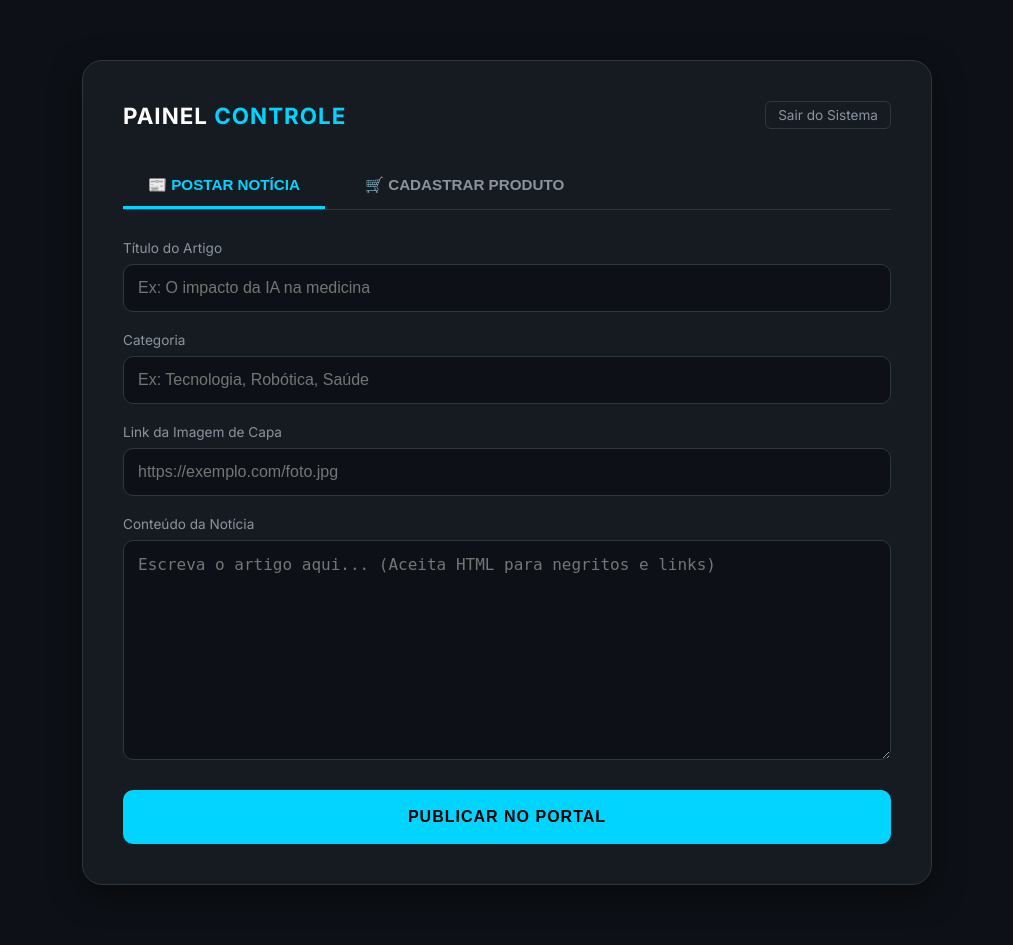
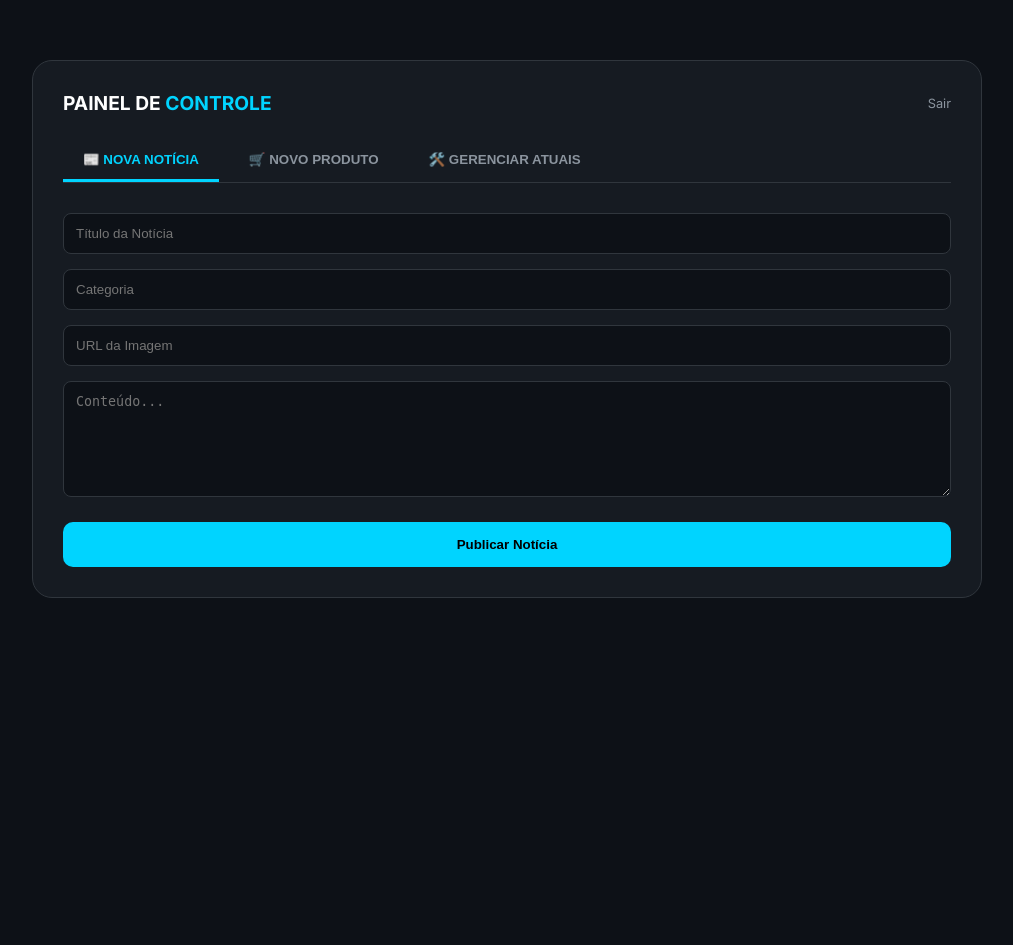
Before and after one commit to cleitonleitesantos20-beep/portal-ia, a FastAPI app: page /admin in a window 1280 px wide. Shown: the whole page, without its empty margins (133-1146 px from the left). After the commit the page ends 598 px from the top, so only its background shows below. Run offline with FastAPI, Linux system fonts and the light colour scheme.

Commit message:
admin.html

```diff
--- a/templates/admin.html
+++ b/templates/admin.html
@@ -7,209 +7,101 @@
     <link rel="stylesheet" href="/static/style.css">
     <style>
         :root {
-            --bg-black: #0d1117;
-            --card-gray: #161b22;
-            --border-gray: #30363d;
-            --neon-blue: #00d4ff;
-            --neon-purple: #bc8cff;
-            --text-gray: #8b949e;
+            --bg-black: #0d1117; --card-gray: #161b22; --border-gray: #30363d;
+            --neon-blue: #00d4ff; --neon-purple: #bc8cff; --text-gray: #8b949e; --danger: #ff4d4d;
         }
-
-        body {
-            background: var(--bg-black);
-            color: white;
-            padding: 20px;
-            font-family: 'Inter', system-ui, sans-serif;
-        }
-
-        .admin-container {
-            max-width: 850px;
-            margin: 40px auto;
-            background: var(--card-gray);
-            padding: 40px;
-            border-radius: 20px;
-            border: 1px solid var(--border-gray);
-            box-shadow: 0 10px 30px rgba(0,0,0,0.5);
-        }
-
-        /* Topo do Painel */
-        .admin-header {
-            display: flex;
-            justify-content: space-between;
-            align-items: center;
-            margin-bottom: 35px;
-        }
-
-        /* Sistema de Abas Navegação */
-        .tab-menu {
-            display: flex;
-            gap: 15px;
-            margin-bottom: 30px;
-            border-bottom: 1px solid var(--border-gray);
-        }
-
-        .tab-btn {
-            background: transparent;
-            border: none;
-            color: var(--text-gray);
-            padding: 12px 25px;
-            cursor: pointer;
-            font-weight: 600;
-            font-size: 0.95rem;
-            transition: all 0.3s ease;
-            border-bottom: 3px solid transparent;
-        }
-
-        .tab-btn.active {
-            color: var(--neon-blue);
-            border-bottom-color: var(--neon-blue);
-        }
-
+        body { background: var(--bg-black); color: white; padding: 20px; font-family: 'Inter', sans-serif; }
+        .admin-container { max-width: 950px; margin: 40px auto; background: var(--card-gray); padding: 30px; border-radius: 20px; border: 1px solid var(--border-gray); }
+        .tab-menu { display: flex; gap: 10px; margin-bottom: 30px; border-bottom: 1px solid var(--border-gray); overflow-x: auto; }
+        .tab-btn { background: transparent; border: none; color: var(--text-gray); padding: 12px 20px; cursor: pointer; font-weight: 600; white-space: nowrap; border-bottom: 3px solid transparent; }
+        .tab-btn.active { color: var(--neon-blue); border-bottom-color: var(--neon-blue); }
         .tab-content { display: none; animation: fadeIn 0.4s ease; }
         .tab-content.active { display: block; }
+        @keyframes fadeIn { from { opacity: 0; } to { opacity: 1; } }
 
-        @keyframes fadeIn {
-            from { opacity: 0; transform: translateY(10px); }
-            to { opacity: 1; transform: translateY(0); }
-        }
+        form { display: flex; flex-direction: column; gap: 15px; }
+        .form-row { display: grid; grid-template-columns: 1fr 1fr; gap: 15px; }
+        input, textarea, select { padding: 12px; background: #0d1117; border: 1px solid var(--border-gray); color: white; border-radius: 8px; }
+        .btn-submit { background: var(--neon-blue); color: black; border: none; padding: 15px; border-radius: 10px; font-weight: bold; cursor: pointer; margin-top: 10px; }
 
-        /* Formulários */
-        form { display: flex; flex-direction: column; gap: 20px; }
-
-        .form-group { display: flex; flex-direction: column; gap: 8px; }
-
-        label { font-size: 0.85rem; color: var(--text-gray); font-weight: 500; }
-
-        input, textarea, select {
-            padding: 14px;
-            background: #0d1117;
-            border: 1px solid var(--border-gray);
-            color: white;
-            border-radius: 10px;
-            font-size: 1rem;
-            transition: 0.3s;
-        }
-
-        input:focus, textarea:focus, select:focus {
-            border-color: var(--neon-blue);
-            outline: none;
-            box-shadow: 0 0 10px rgba(0, 212, 255, 0.1);
-        }
-
-        /* Botões */
-        .btn-submit {
-            background: var(--neon-blue);
-            color: black;
-            border: none;
-            padding: 18px;
-            border-radius: 10px;
-            font-weight: bold;
-            cursor: pointer;
-            font-size: 1rem;
-            text-transform: uppercase;
-            letter-spacing: 1px;
-            transition: 0.3s;
-            margin-top: 10px;
-        }
-
-        .btn-submit:hover {
-            filter: brightness(1.2);
-            transform: translateY(-3px);
-            box-shadow: 0 5px 15px rgba(0, 212, 255, 0.3);
-        }
-
-        .purple-btn { background: var(--neon-purple); }
-        .purple-btn:hover { box-shadow: 0 5px 15px rgba(188, 140, 255, 0.3); }
-
+        /* Estilo da Lista de Gerenciamento */
+        .manage-item { display: flex; justify-content: space-between; align-items: center; padding: 15px; border-bottom: 1px solid var(--border-gray); }
+        .manage-item:hover { background: #1c2128; }
+        .btn-delete { background: var(--danger); color: white; border: none; padding: 5px 12px; border-radius: 5px; cursor: pointer; font-size: 0.8rem; }
     </style>
 </head>
 <body>
 
     <div class="admin-container">
-        <header class="admin-header">
-            <h1 style="margin: 0; font-size: 1.4rem; letter-spacing: 1px;">
-                PAINEL <span style="color: var(--neon-blue);">CONTROLE</span>
-            </h1>
-            <a href="/" style="color: var(--text-gray); text-decoration: none; font-size: 0.85rem; border: 1px solid var(--border-gray); padding: 5px 12px; border-radius: 6px;">
-                Sair do Sistema
-            </a>
+        <header style="display: flex; justify-content: space-between; align-items: center; margin-bottom: 25px;">
+            <h1 style="margin: 0; font-size: 1.2rem;">PAINEL DE <span style="color: var(--neon-blue);">CONTROLE</span></h1>
+            <a href="/" style="color: var(--text-gray); text-decoration: none; font-size: 0.8rem;">Sair</a>
         </header>
 
         <nav class="tab-menu">
-            <button class="tab-btn active" onclick="openTab(event, 'noticia')">📰 POSTAR NOTÍCIA</button>
-            <button class="tab-btn" onclick="openTab(event, 'produto')">🛒 CADASTRAR PRODUTO</button>
+            <button class="tab-btn active" onclick="openTab(event, 'noticia')">📰 NOVA NOTÍCIA</button>
+            <button class="tab-btn" onclick="openTab(event, 'produto')">🛒 NOVO PRODUTO</button>
+            <button class="tab-btn" onclick="openTab(event, 'gerenciar')">🛠️ GERENCIAR ATUAIS</button>
         </nav>
 
         <div id="noticia" class="tab-content active">
             <form action="/admin/postar" method="post">
-                <div class="form-group">
-                    <label>Título do Artigo</label>
-                    <input type="text" name="titulo" placeholder="Ex: O impacto da IA na medicina" required>
-                </div>
-
-                <div class="form-group">
-                    <label>Categoria</label>
-                    <input type="text" name="categoria" placeholder="Ex: Tecnologia, Robótica, Saúde" required>
-                </div>
-
-                <div class="form-group">
-                    <label>Link da Imagem de Capa</label>
-                    <input type="url" name="imagem_url" placeholder="https://exemplo.com/foto.jpg" required>
-                </div>
-
-                <div class="form-group">
-                    <label>Conteúdo da Notícia</label>
-                    <textarea name="conteudo" placeholder="Escreva o artigo aqui... (Aceita HTML para negritos e links)" rows="10" required></textarea>
-                </div>
-
-                <button type="submit" class="btn-submit">Publicar no Portal</button>
+                <input type="text" name="titulo" placeholder="Título da Notícia" required>
+                <input type="text" name="categoria" placeholder="Categoria" required>
+                <input type="url" name="imagem_url" placeholder="URL da Imagem" required>
+                <textarea name="conteudo" placeholder="Conteúdo..." rows="6" required></textarea>
+                <button type="submit" class="btn-submit">Publicar Notícia</button>
             </form>
         </div>
 
         <div id="produto" class="tab-content">
             <form action="/admin/cadastrar_produto" method="post">
-                <div class="form-group">
-                    <label>Nome do Produto/Robô</label>
-                    <input type="text" name="nome" placeholder="Ex: Nexus Mines Bot" required>
+                <div class="form-row">
+                    <input type="text" name="nome" placeholder="Nome do Produto" required>
+                    <input type="text" name="categoria_txt" placeholder="Categoria Visual" required>
+                </div>
+                <div class="form-row">
+                    <select name="tipo">
+                        <option value="web_bot">🤖 Web Bot</option>
+                        <option value="trade_bot">📊 Trade Bot</option>
+                        <option value="ebook">📚 E-book</option>
+                        <option value="infoproduto">🛒 Infoproduto</option>
+                    </select>
+                    <input type="text" name="preco" placeholder="Preço (Opcional)">
+                </div>
+                <input type="url" name="imagem_url" placeholder="URL da Imagem do Card" required>
+
+                <h3 style="font-size: 0.9rem; color: var(--neon-purple); margin-bottom: 0;">Links de Venda (Multi-Plataforma)</h3>
+                <input type="url" name="link_venda" placeholder="Link Principal (ex: Kiwify)" required>
+                <input type="url" name="link_venda_2" placeholder="Link Alternativo 2 (ex: Hotmart)">
+                <input type="url" name="link_venda_3" placeholder="Link Alternativo 3 (ex: Shopee)">
+
+                <textarea name="descricao" placeholder="Descrição curta..." rows="3" required></textarea>
+                <button type="submit" class="btn-submit" style="background: var(--neon-purple);">Cadastrar Produto</button>
+            </form>
+        </div>
+
+        <div id="gerenciar" class="tab-content">
+            <h2 style="font-size: 1rem; color: var(--neon-blue);">Gerenciar Conteúdo Existente</h2>
+
+            <div style="margin-top: 20px;">
+                <h3 style="font-size: 0.9rem; border-left: 3px solid var(--neon-blue); padding-left: 10px;">Notícias</h3>
+                <div id="lista-noticias">
+                    <p style="color: var(--text-gray); font-size: 0.8rem;">Acesse a Home para ver os IDs ou use a rota de exclusão direta.</p>
                 </div>
 
-                <div class="form-group">
-                    <label>Categoria Visual</label>
-                    <input type="text" name="categoria_txt" placeholder="Ex: Auxiliador, Trade, Itens" required>
-                </div>
-
-                <div class="form-group">
-                    <label>Tipo de Sistema (Filtro)</label>
-                    <select name="tipo">
-                        <option value="web_bot">🤖 Auxiliador / Web Bot</option>
-                        <option value="trade_bot">📊 Trade / Sinais</option>
-                        <option value="ebook">📚 E-book Premium</option>
-                        <option value="infoproduto">🛒 Infoproduto / Parceiro</option>
-                    </select>
-                </div>
-
-                <div class="form-group">
-                    <label>Preço (Opcional)</label>
-                    <input type="text" name="preco" placeholder="Ex: R$ 49,90 / mês">
-                </div>
-
-                <div class="form-group">
-                    <label>Link da Imagem (Card)</label>
-                    <input type="url" name="imagem_url" placeholder="https://exemplo.com/card.jpg" required>
-                </div>
-
-                <div class="form-group">
-                    <label>Link de Destino (Checkout/Link Afiliado)</label>
-                    <input type="url" name="link_venda" placeholder="https://hotmart.com/seu-link" required>
-                </div>
-
-                <div class="form-group">
-                    <label>Descrição Curta</label>
-                    <textarea name="descricao" placeholder="Explique brevemente o que o produto faz..." rows="3" required></textarea>
-                </div>
-
-                <button type="submit" class="btn-submit purple-btn">Inserir no Marketplace</button>
-            </form>
+                <h3 style="font-size: 0.9rem; border-left: 3px solid var(--neon-purple); padding-left: 10px; margin-top: 30px;">Produtos</h3>
+                <p style="color: var(--text-gray); font-size: 0.8rem;">Para excluir, use os botões abaixo (Exemplo rápido):</p>
+                 <form action="/admin/excluir/noticia/" method="get" style="flex-direction: row; gap: 5px;">
+                    <input type="number" name="id" placeholder="ID da Notícia" style="width: 100px;">
+                    <button class="btn-delete" type="submit">Excluir Notícia</button>
+                 </form>
+                 <br>
+                 <form action="/admin/excluir/produto/" method="get" style="flex-direction: row; gap: 5px;">
+                    <input type="number" name="id" placeholder="ID do Produto" style="width: 100px;">
+                    <button class="btn-delete" type="submit">Excluir Produto</button>
+                 </form>
+            </div>
         </div>
     </div>
 
@@ -217,10 +109,8 @@
         function openTab(evt, tabId) {
             const contents = document.querySelectorAll(".tab-content");
             const buttons = document.querySelectorAll(".tab-btn");
-
-            contents.forEach(content => content.classList.remove("active"));
-            buttons.forEach(btn => btn.classList.remove("active"));
-
+            contents.forEach(c => c.classList.remove("active"));
+            buttons.forEach(b => b.classList.remove("active"));
             document.getElementById(tabId).classList.add("active");
             evt.currentTarget.classList.add("active");
         }
```
